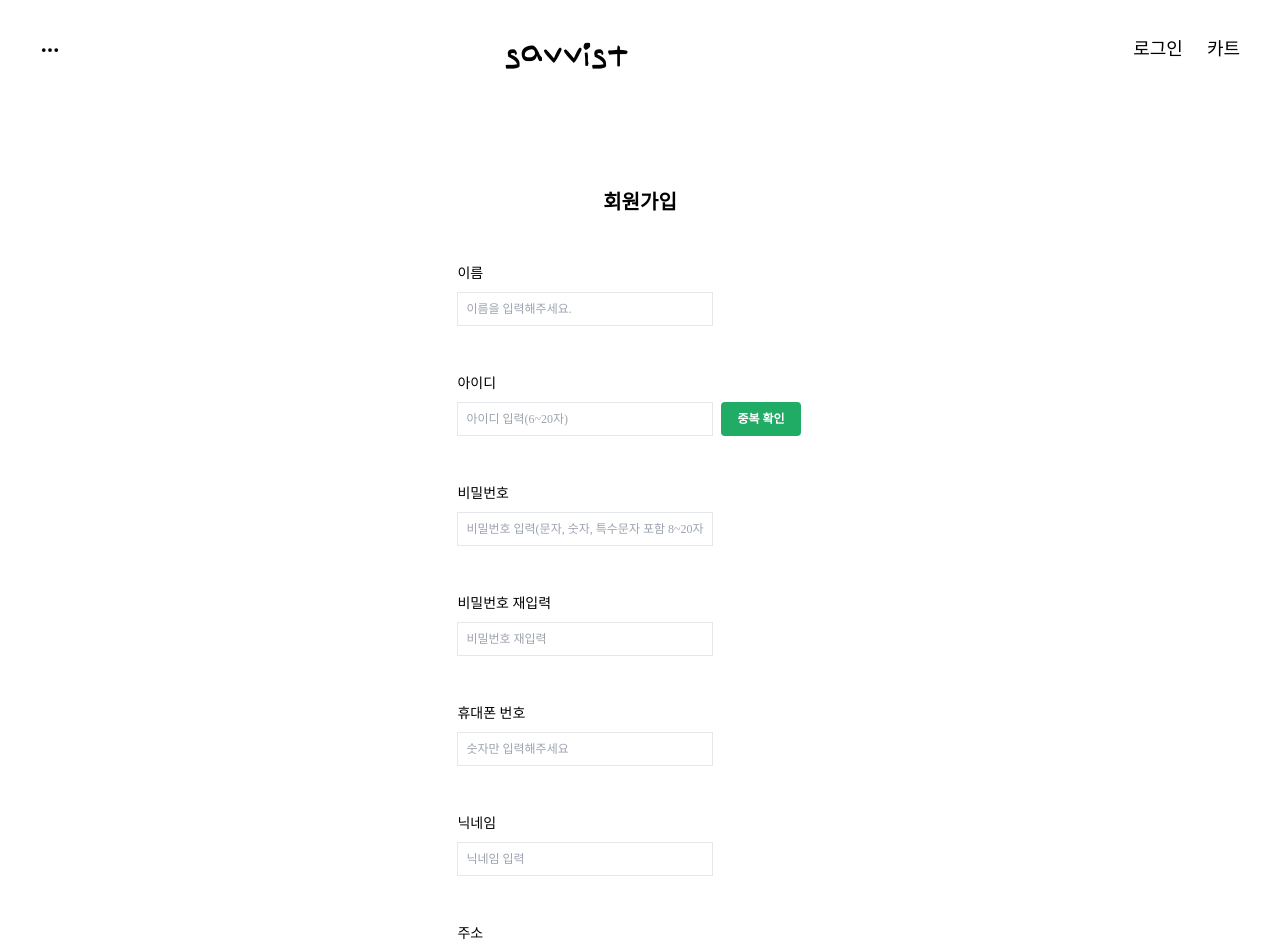
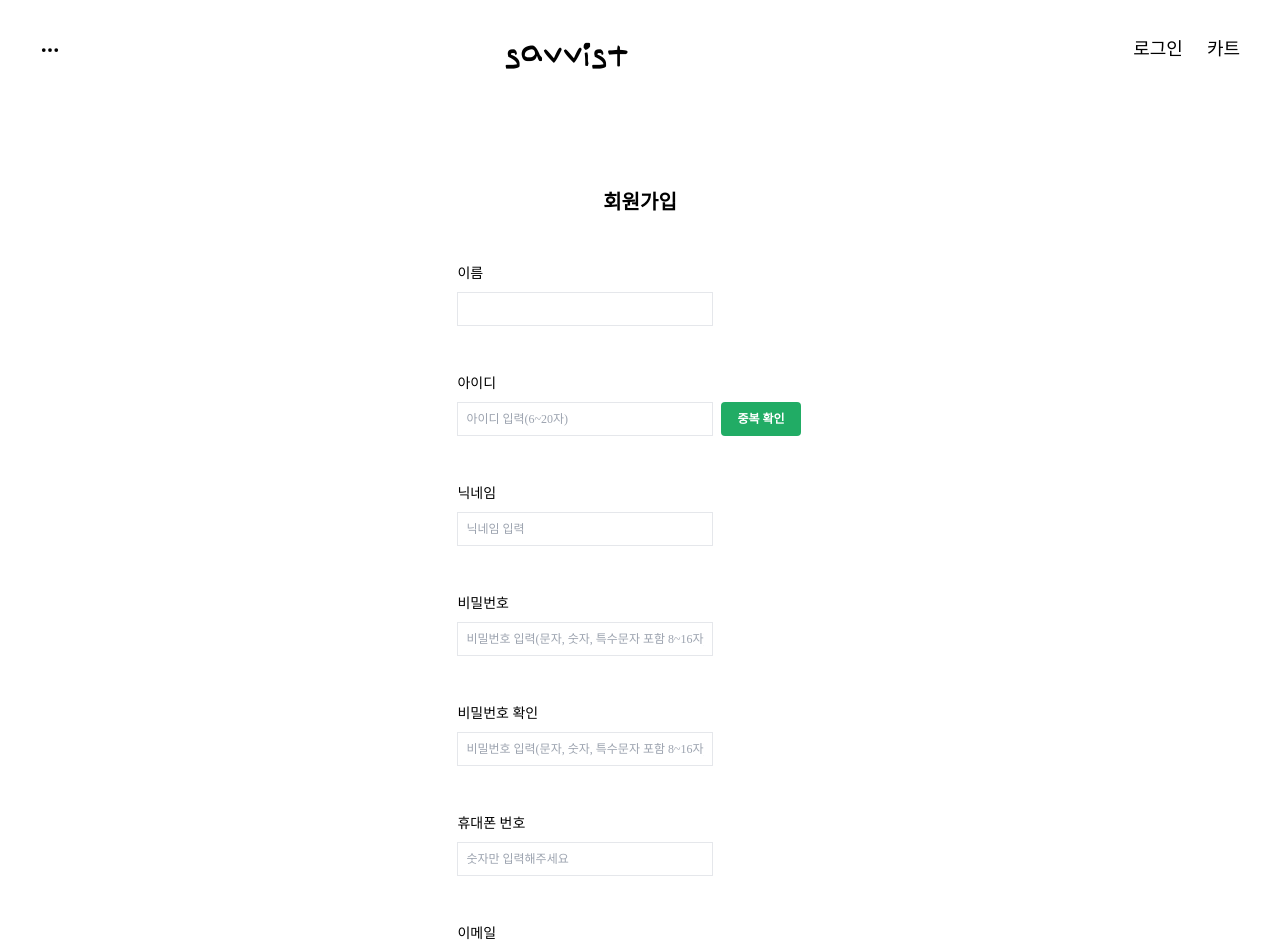
Before and after one commit to ksunperson/savvist-front, a Next.js app: page /join in a window 1280 px wide. Shown: the top 950 px of the page. Built offline with nearby package versions, Linux system fonts and the light colour scheme.

Commit message:
feat: react-hook-form을 사용한 form 제작 중...

```diff
--- a/app/join/page.tsx
+++ b/app/join/page.tsx
@@ -1,4 +1,4 @@
-import Join from "@/components/join/join";
+import Join from "@/components/join/Join";
 import type { Metadata } from "next";
 
 export const metadata: Metadata = {
--- a/components/join/join.tsx
+++ b/components/join/join.tsx
@@ -1,11 +1,42 @@
-// "use client"
+"use client"
 
 import Address from "./Address";
+import { useForm, SubmitHandler } from 'react-hook-form';
+
+interface IForm {
+  username: "string",
+  userid: "string",
+  password: "string",
+  passwordConfirm: "string",
+  nickname: "string",
+  phone: "number",
+  email: "string",
+  address: "string",
+}
 
 export default function Join() {
+  const {
+    register,
+    handleSubmit,
+    setError,
+    formState: { errors },
+  } = useForm<IForm>({ mode: "onChange" })
+
+  const onSubmit: SubmitHandler<IForm> = async (data) => {
+    try {
+      if (data.password !== data.passwordConfirm) {
+        setError('passwordConfirm', {
+          message: '비밀번호가 일치하지 않습니다.',
+        });
+        return; // 비밀번호가 일치하지 않으면 함수 종료
+      }
+    } catch (error) {
+      console.error(error);
+    }
+  };
   return (
     <div className="flex justify-center items-center mt-8">
-      <form>
+      <form action="http://localhost:5000/auth/join" method="post" onSubmit={handleSubmit(onSubmit)}>
         <div className="space-y-12 m-20">
           <h2 className="text-center font-semibold sm:text-xl">회원가입</h2>
           <div>
@@ -15,13 +46,19 @@ export default function Join() {
             <div className="flex mt-2">
               <input
                 type="text"
-                name="username"
                 id="username"
                 autoComplete="username"
                 className="block p-2 w-64 placeholder:text-gray-400 sm:text-xs outline-none border"
-                placeholder="이름을 입력해주세요."
+                {...register("username", {
+                  required: "이름은 필수 입력입니다.",
+                  minLength: {
+                    value: 2,
+                    message: "2글자 이상 입력해주세요"
+                  }
+                })}
               />
             </div>
+            {errors.username && <p className="text-xs text-red-500" role="alert">{errors.username.message}</p>}
           </div>
           <div>
             <label htmlFor="userid" className="block text-sm font-medium">
@@ -30,17 +67,41 @@ export default function Join() {
             <div className="flex mt-2 ">
               <input
                 type="text"
-                name="userid"
                 id="userid"
                 autoComplete="userid"
                 className="block p-2 w-64 placeholder:text-gray-400 sm:text-xs outline-none border"
                 placeholder="아이디 입력(6~20자)"
+                {...register("userid", {
+                  required: "아이디는 필수 입력입니다.",
+                  minLength: {
+                    value: 6,
+                    message: "6글자 이상 입력해주세요"
+                  }
+                })}
               />
               <button className="bg-custom-green text-white font-bold text-xs py-2 px-4 ml-2 rounded w-30">
                 중복 확인
               </button>
             </div>
-
+            {errors.userid && <p className="text-xs text-red-500" role="alert">{errors.userid.message}</p>}
+          </div>
+          <div>
+            <label htmlFor="nickname" className="block text-sm font-medium">
+              닉네임
+            </label>
+            <div className="flex mt-2">
+              <input
+                type="text"
+                id="nickname"
+                autoComplete="nickname"
+                className="block p-2 w-64 placeholder:text-gray-400 sm:text-xs outline-none border"
+                placeholder="닉네임 입력"
+                {...register("nickname", {
+                  required: "닉네임은 필수 입력입니다.",
+                })}
+              />
+            </div>
+            {errors.nickname && <p className="text-xs text-red-500" role="alert">{errors.nickname.message}</p>}
           </div>
           <div>
             <label htmlFor="password" className="block text-sm font-medium">
@@ -49,30 +110,43 @@ export default function Join() {
             <div className="flex mt-2">
               <input
                 type="password"
-                name="password"
                 id="password"
                 autoComplete="password"
                 className="block p-2 w-64 placeholder:text-gray-400 sm:text-xs outline-none border"
-                placeholder="비밀번호 입력(문자, 숫자, 특수문자 포함 8~20자)"
+                placeholder="비밀번호 입력(문자, 숫자, 특수문자 포함 8~16자)"
+                {...register("password", {
+                  required: "비밀번호는 필수 입력입니다.",
+                  minLength: {
+                    value: 8,
+                    message: "8자리 이상 비밀번호를 입력하세요.",
+                  },
+                  maxLength: {
+                    value: 16,
+                    message: "16자리 이하의 비밀번호만 사용가능합니다🥲",
+                  },
+                })}
               />
             </div>
+            {errors.password && <p className="text-xs text-red-500" role="alert">{errors.password.message}</p>}
           </div>
           <div>
             <label htmlFor="password" className="block text-sm font-medium">
-              비밀번호 재입력
+              비밀번호 확인
             </label>
             <div className="flex mt-2">
               <input
                 type="password"
-                name="password"
-                id="password"
-                autoComplete="password"
+                id="passwordConfirm"
+                autoComplete="passwordConfirm"
                 className="block p-2 w-64 placeholder:text-gray-400 sm:text-xs outline-none border"
-                placeholder="비밀번호 재입력"
+                placeholder="비밀번호 입력(문자, 숫자, 특수문자 포함 8~16자)"
+                {...register("passwordConfirm", {
+                  required: "비밀번호 확인은 필수 입력입니다.",
+                })}
               />
             </div>
+            {errors.passwordConfirm && <p className="text-xs text-red-500" role="alert">{errors.passwordConfirm.message}</p>}
           </div>
-
           <div>
             <label htmlFor="phone" className="block text-sm font-medium">
               휴대폰 번호
@@ -80,31 +154,40 @@ export default function Join() {
             <div className="flex mt-2">
               <input
                 type="text"
-                name="phone"
                 id="phone"
                 autoComplete="phone"
                 className="block p-2 w-64 placeholder:text-gray-400 sm:text-xs outline-none border"
                 placeholder="숫자만 입력해주세요"
+                {...register("phone", {
+                  required: "휴대폰 번호는 필수 입력입니다.",
+                })}
               />
             </div>
+            {errors.phone && <p className="text-xs text-red-500" role="alert">{errors.phone.message}</p>}
           </div>
-
           <div>
-            <label htmlFor="nickname" className="block text-sm font-medium">
-              닉네임
+            <label htmlFor="email" className="block text-sm font-medium">
+              이메일
             </label>
             <div className="flex mt-2">
               <input
-                type="text"
-                name="nickname"
-                id="nickname"
-                autoComplete="nickname"
+                type="email"
+                id="email"
+                autoComplete="email"
                 className="block p-2 w-64 placeholder:text-gray-400 sm:text-xs outline-none border"
-                placeholder="닉네임 입력"
+                placeholder="example@gmail.com"
+                {...register("email", {
+                  required: "이메일은 필수 입력입니다.",
+                  pattern: {
+                    value:
+                      /^[0-9a-zA-Z]([-_.]?[0-9a-zA-Z])*@[0-9a-zA-Z]([-_.]?[0-9a-zA-Z])*.[a-zA-Z]{2,3}$/i,
+                    message: "이메일 형식에 맞지 않습니다.",
+                  },
+                })}
               />
             </div>
+            {errors.email && <p className="text-xs text-red-500" role="alert">{errors.email.message}</p>}
           </div>
-
           <div>
             <label htmlFor="address" className="block text-sm font-medium">
               주소
@@ -114,7 +197,6 @@ export default function Join() {
             </div>
           </div>
         </div>
-
         <div className="flex justify-center mt-6 items-center gap-x-6">
           <button type="submit" className="bg-custom-green text-white sm:text-xs py-2 px-4 rounded mb-10" >
             가입하기
--- a/package.json
+++ b/package.json
@@ -2,6 +2,7 @@
   "name": "savvist-front",
   "version": "0.1.0",
   "private": true,
+  "proxy": "http://localhost:5000",
   "scripts": {
     "dev": "next dev",
     "build": "next build",
@@ -17,7 +18,10 @@
     "react": "^18",
     "react-daum-postcode": "^3.1.3",
     "react-dom": "^18",
-    "react-icons": "^5.0.1"
+    "react-hook-form": "^7.51.0",
+    "react-icons": "^5.0.1",
+    "react-toastify": "^10.0.4",
+    "yup": "^1.4.0"
   },
   "devDependencies": {
     "@babel/core": "^7.23.9",
```
Also changed, not shown: 2 other files (tests, documents, lock files or other folders).
